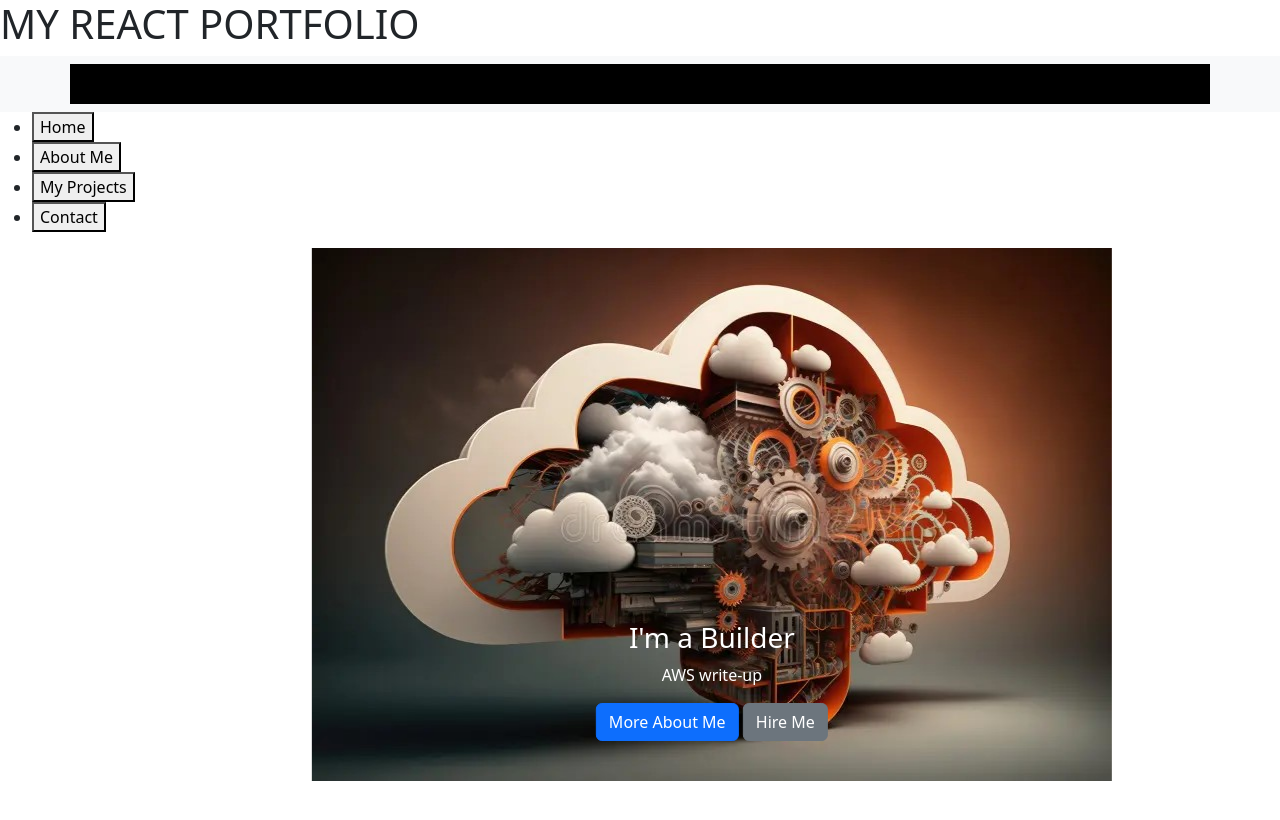
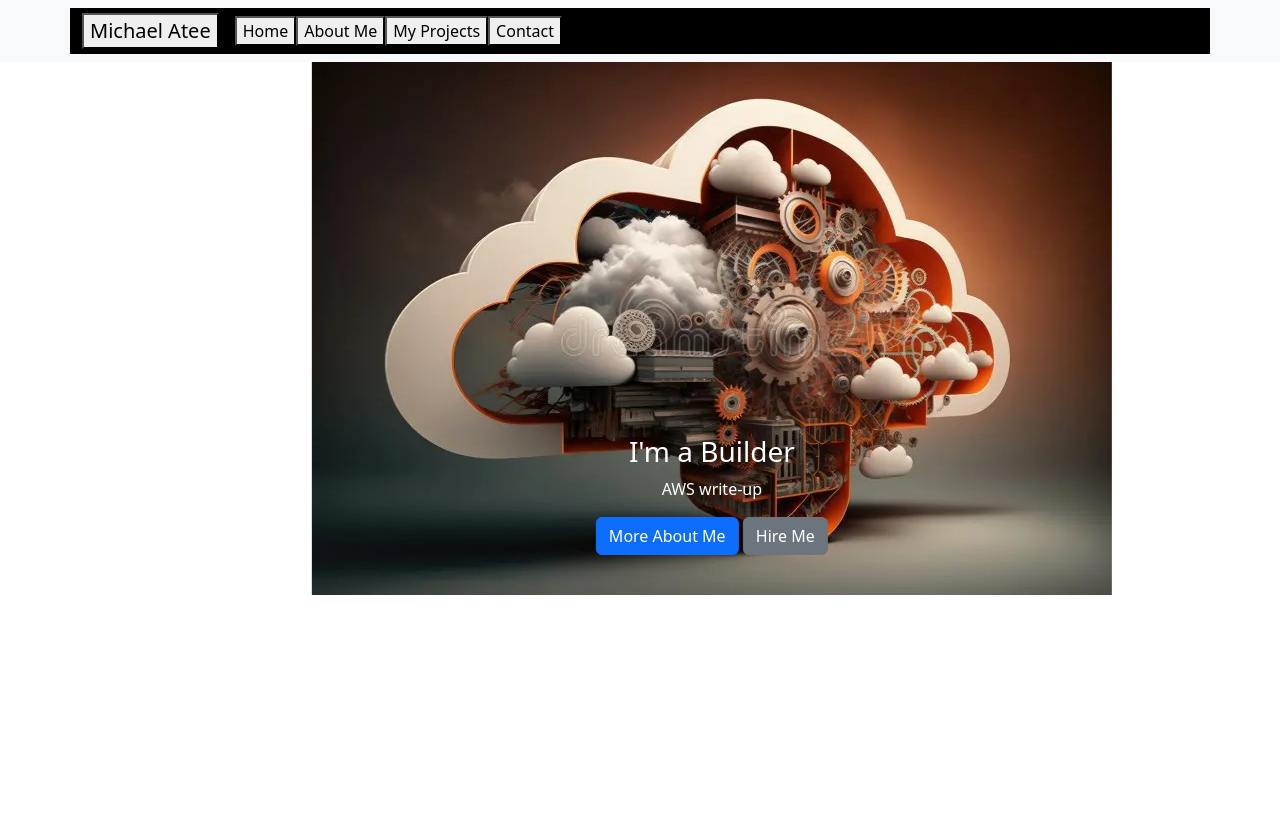
Before and after one commit to Atee-Michael/portfolio-react, a React (Create React App) app in the folder my-react-portfolio/: page / in a window 1280 px wide. Shown: the top 820 px of the page. Built offline with nearby package versions, Linux system fonts and the light colour scheme.

Commit message:
merged Navbar with conditional rendering components

```diff
--- a/my-react-portfolio/src/App.js
+++ b/my-react-portfolio/src/App.js
@@ -12,8 +12,6 @@
   const [selectedComponent, setSelectedComponent] = useState('Home') // sets the default component
   return (
     <div className="App">
-     <h1>MY REACT PORTFOLIO</h1>
-
      <Header setSelectedComponent={setSelectedComponent}/>
      <main>
       {selectedComponent === 'Home' && <Home />}
--- a/my-react-portfolio/src/components/Header.js
+++ b/my-react-portfolio/src/components/Header.js
@@ -11,51 +11,19 @@
     <div>
       <Navbar expand="lg" className="bg-body-tertiary">
         <Container>
-          <Navbar.Brand href="#home">Michael Atee</Navbar.Brand>
+          <Navbar.Brand href="#home"><button onClick={() => setSelectedComponent("Home")}>Michael Atee</button></Navbar.Brand>
           <Navbar.Toggle aria-controls="basic-navbar-nav" />
           <Navbar.Collapse id="basic-navbar-nav">
             <Nav className="me-auto">
-              <Nav.Link href="#home">Home</Nav.Link>
-              <Nav.Link href="#link">Link</Nav.Link>
-              <NavDropdown title="Dropdown" id="basic-nav-dropdown">
-                <NavDropdown.Item href="#action/3.1">Action</NavDropdown.Item>
-                <NavDropdown.Item href="#action/3.2">
-                  Another action
-                </NavDropdown.Item>
-                <NavDropdown.Item href="#action/3.3">
-                  Something
-                </NavDropdown.Item>
-                <NavDropdown.Divider />
-                <NavDropdown.Item href="#action/3.4">
-                  Separated link
-                </NavDropdown.Item>
-              </NavDropdown>
+              <button onClick={() => setSelectedComponent("Home")}>Home</button>
+              <button onClick={() => setSelectedComponent("About")}>About Me</button>
+              <button onClick={() => setSelectedComponent("Projects")}>My Projects</button>
+              <button onClick={() => setSelectedComponent("Contact")}>Contact</button>
             </Nav>
           </Navbar.Collapse>
         </Container>
       </Navbar>
-      <nav>
-        <ul>
-          <li>
-            <button onClick={() => setSelectedComponent("Home")}>Home</button>
-          </li>
-          <li>
-            <button onClick={() => setSelectedComponent("About")}>
-              About Me
-            </button>
-          </li>
-          <li>
-            <button onClick={() => setSelectedComponent("Projects")}>
-              My Projects
-            </button>
-          </li>
-          <li>
-            <button onClick={() => setSelectedComponent("Contact")}>
-              Contact
-            </button>
-          </li>
-        </ul>
-      </nav>
+
     </div>
   );
 }
```
